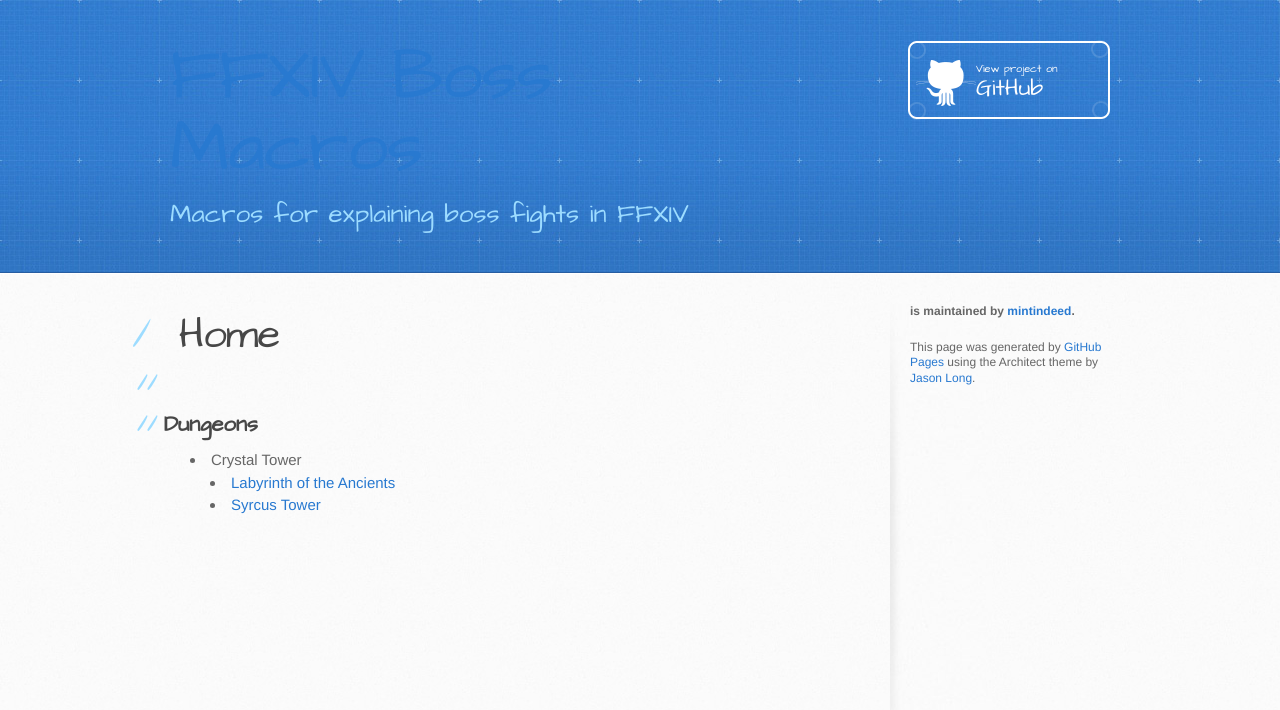
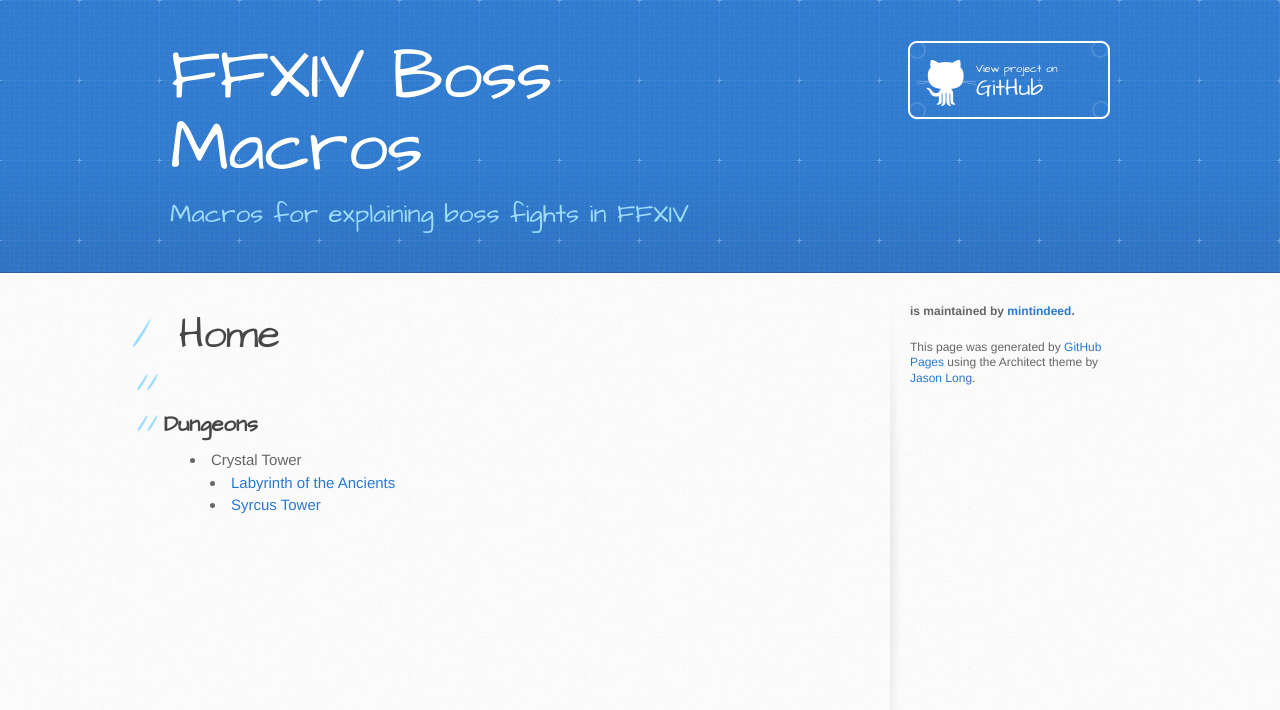
Before and after one commit to mintindeed/ffxiv-boss-macros, a Jekyll site: the page built from index.md, in a window 1280 px wide. Shown: the top 710 px of the page. Built offline with Jekyll 4.4.1, drawn with Linux system fonts in a browser that asks for light colours.

Commit message:
H1 header link color

```diff
--- a/stylesheets/stylesheet.css
+++ b/stylesheets/stylesheet.css
@@ -78,6 +78,13 @@ header h1 {
   line-height: 1;
   margin-bottom: 0.2em;
   width: 540px;
+}
+
+header h1 a,
+header h1 a:link,
+header h1 a:hover,
+header h1 a:visited {
+	color: #ffffff;
 }
 
 header h2 {
```
